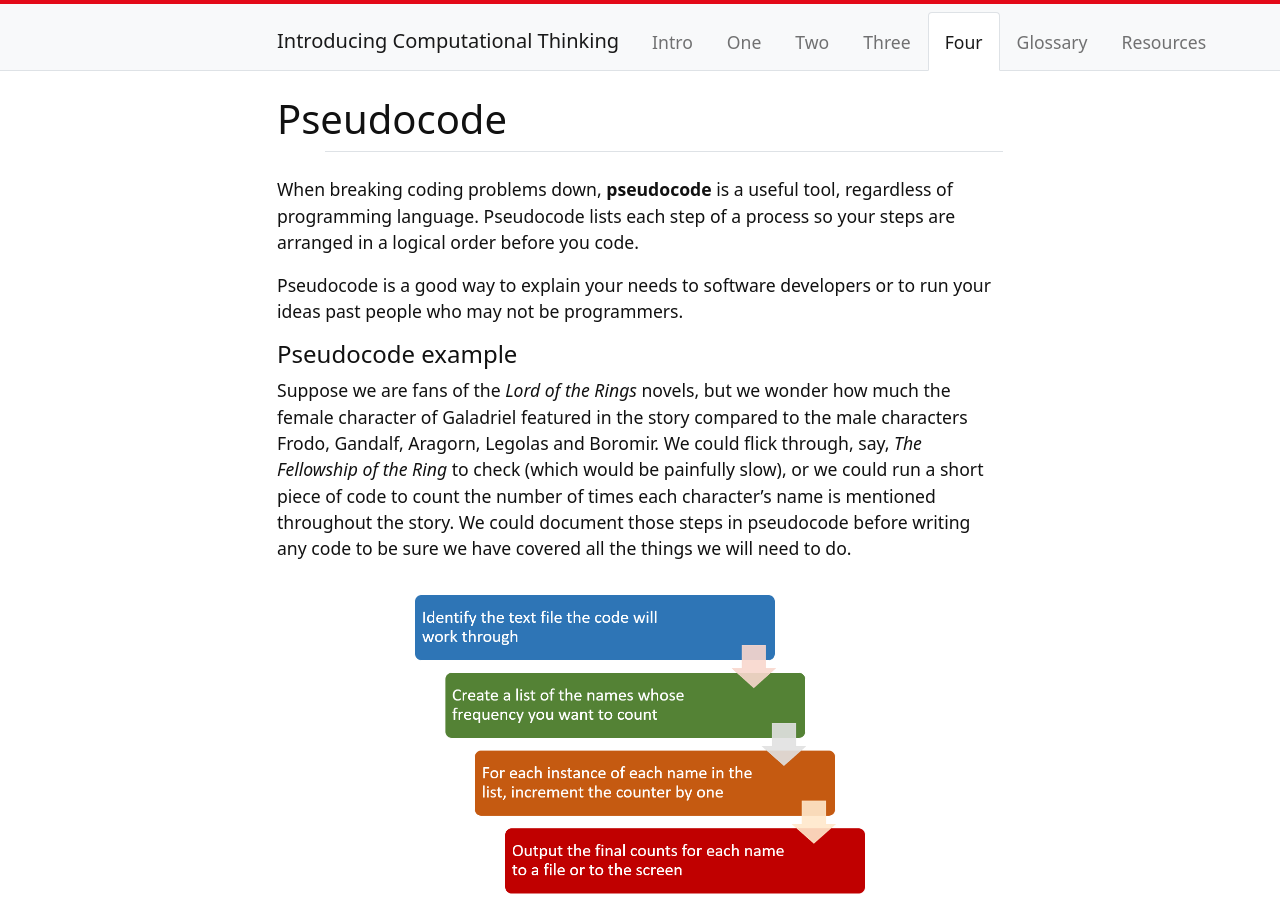
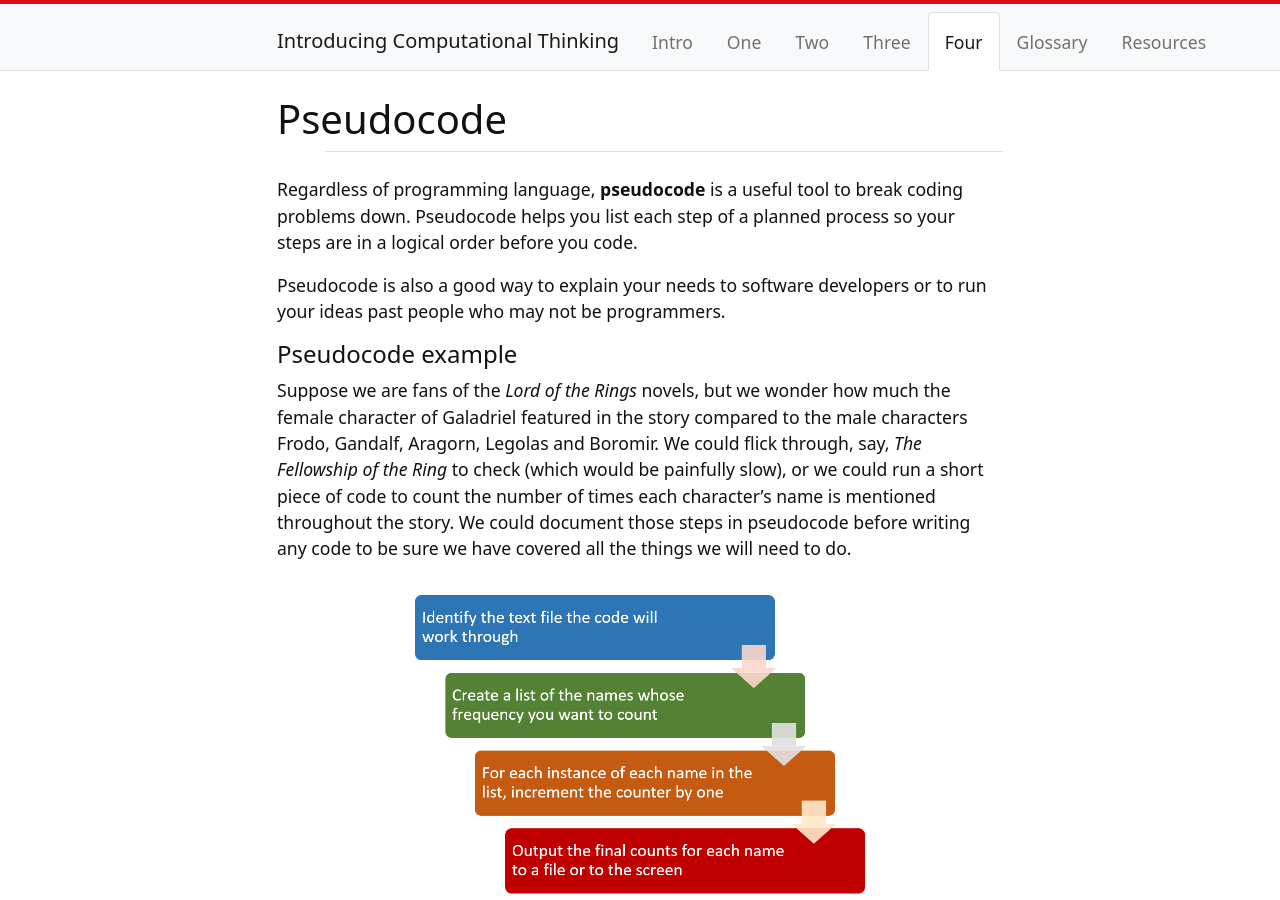
Before and after one commit to weaverbel/intro-computational-thinking, a Jekyll site: the page built from content/4-lesson.md, in a window 1280 px wide and 900 px high. Built offline with Jekyll 4.4.1, drawn with Linux system fonts in a browser that asks for light colours.

Commit message:
Update 4-lesson.md
amend first para

```diff
--- a/content/4-lesson.md
+++ b/content/4-lesson.md
@@ -3,9 +3,9 @@ title: Pseudocode
 nav: Four
 ---
 
-When breaking coding problems down, **pseudocode** is a useful tool, regardless of programming language. Pseudocode lists each step of a process so your steps are arranged in a logical order before you code.
+Regardless of programming language, **pseudocode** is a useful tool to break coding problems down. Pseudocode helps you list each step of a planned process so your steps are in a logical order before you code.
 
-Pseudocode is a good way to explain your needs to software developers or to run your ideas past people who may not be programmers.
+Pseudocode is also a good way to explain your needs to software developers or to run your ideas past people who may not be programmers.
 
 #### Pseudocode example
 
```
